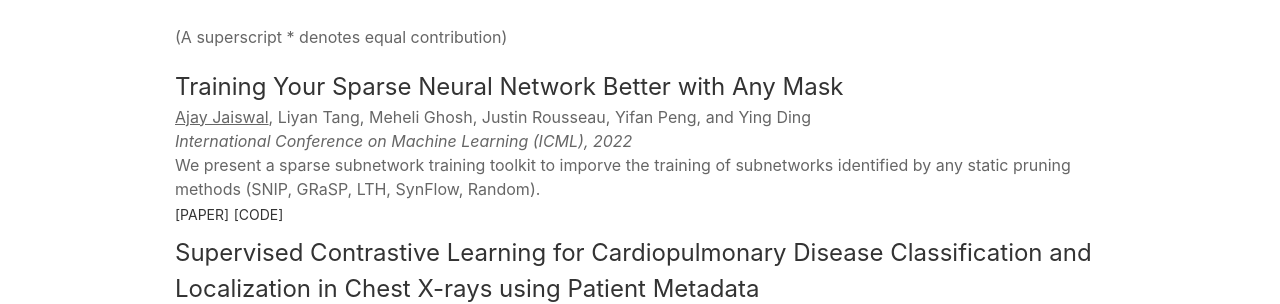
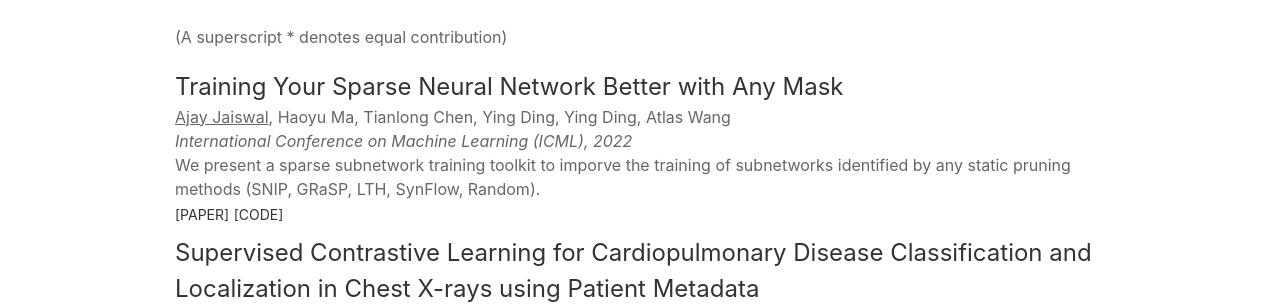
Before and after one commit to Ajay1994/ajay1994.github.io, a Jekyll site: the page index.html, which Jekyll copies as it is, in a window 1280 px wide. Shown: the part 776-1080 px from the top of the page. Built offline with Jekyll 4.4.1, drawn with Linux system fonts in a browser that asks for light colours; nearby versions of some CDN libraries.

Commit message:
Update index.html

```diff
--- a/index.html
+++ b/index.html
@@ -124,7 +124,7 @@
                     <div class="uk-text-lead">
                         Training Your Sparse Neural Network Better with Any Mask
                     </div>
-                    <div> <u>Ajay Jaiswal</u>, Liyan Tang, Meheli Ghosh, Justin Rousseau, Yifan Peng, and Ying Ding </div>
+                    <div> <u>Ajay Jaiswal</u>, Haoyu Ma, Tianlong Chen, Ying Ding, Ying Ding, Atlas Wang </div>
                     <div><i> International Conference on Machine Learning (ICML), 2022 </i></div>
                     <div> We present a sparse subnetwork training toolkit to imporve the training of subnetworks identified by any static pruning methods (SNIP, GRaSP, LTH, SynFlow, Random). </div>
                     <a href="https://proceedings.mlr.press/v158/jaiswal21a.html" target="_blank" class="uk-button uk-button-text">[Paper]</a>
```
